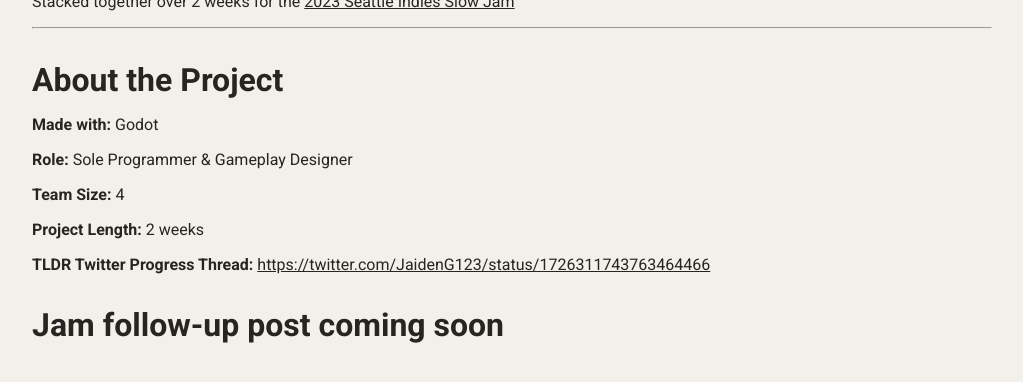
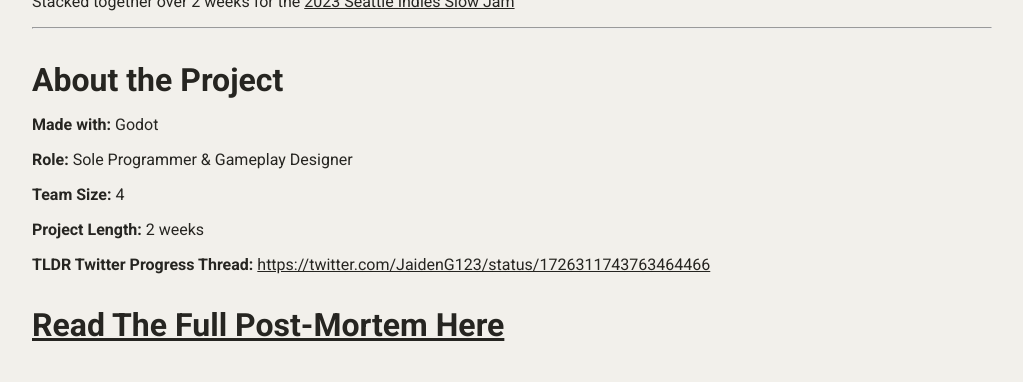
Before and after one commit to jaideng123/jaideng123.github.io, a Jekyll site: the page built from _posts/games/2023-09-01-ClawAndOrder.md, in a window 1280 px wide and 900 px high, scrolled down 1154 px, cut to the strip 476-858 px from the top of the window. Shown: the whole strip, without its empty margins (128-1151 px from the left). Built offline with Jekyll 4.4.1, drawn with Linux system fonts in a browser that asks for light colours.

Commit message:
Update 2023-09-01-ClawAndOrder.md

```diff
--- a/_posts/games/2023-09-01-ClawAndOrder.md
+++ b/_posts/games/2023-09-01-ClawAndOrder.md
@@ -60,4 +60,4 @@ Stacked together over 2 weeks for the [2023 Seattle Indies Slow Jam](https://itc
 
 **TLDR Twitter Progress Thread:** [https://twitter.com/JaidenG123/status/1726311743763464466](https://twitter.com/JaidenG123/status/1726311743763464466)
 
-# Jam follow-up post coming soon
+# [Read The Full Post-Mortem Here](http://localhost:4000/blog/2023/10/11/ClawAndOrderRetro/)
```
